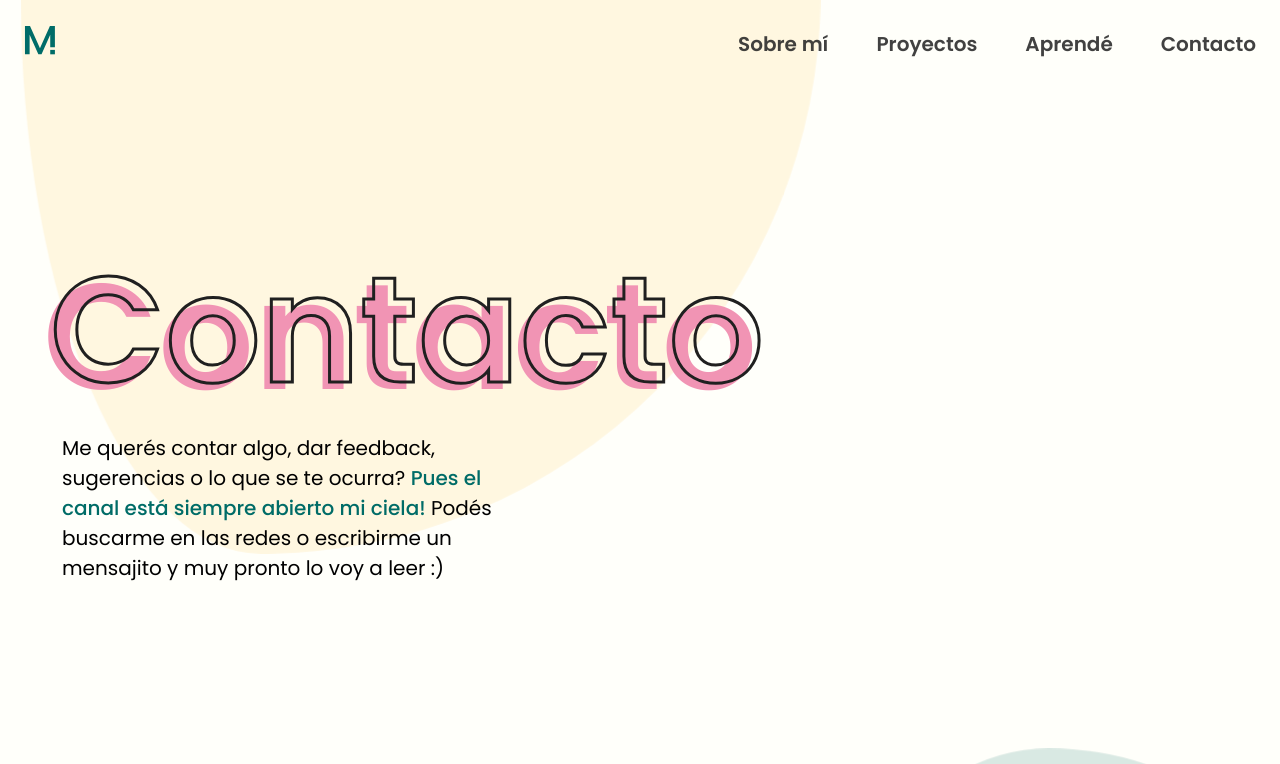
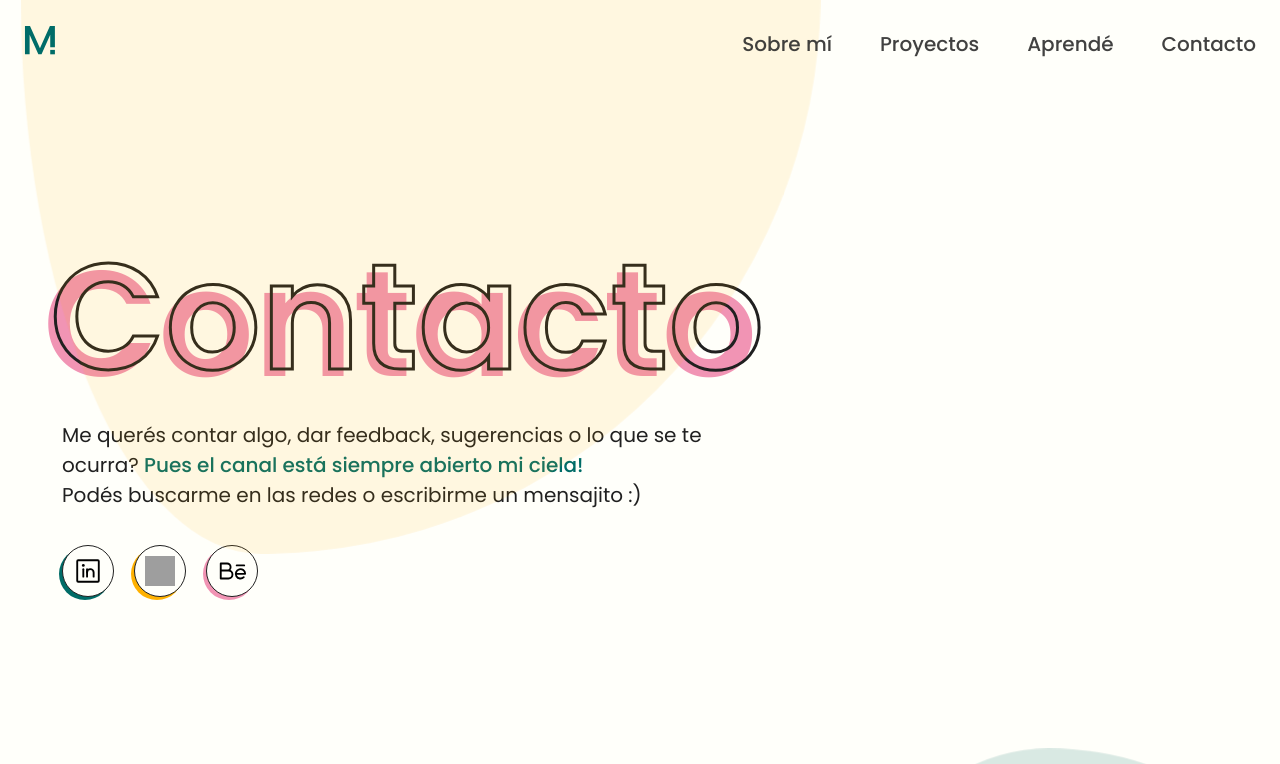
Before and after one commit to MarinaZiembar/my-portfolio, a React (Create React App) app: page /contacto in a window 1280 px wide. Shown: the top 764 px of the page. Built offline with nearby package versions, Linux system fonts and the light colour scheme; grey boxes are pictures that could not be loaded.

Commit message:
Avances en contacto y about us

```diff
--- a/src/assets/app.scss
+++ b/src/assets/app.scss
@@ -8,6 +8,7 @@
 @import './base/_general.scss';
 
 //Components
+@import './components/buttons.scss';
 @import './components/cards.scss';
 
 //Layout
@@ -18,3 +19,4 @@
 //Pages
 @import './pages/home.scss';
 @import './pages/contact.scss';
+@import './pages/about.scss';
--- /dev/null
+++ b/src/assets/components/buttons.scss
@@ -0,0 +1,38 @@
+
+.social-media-button{
+    width:50px;
+    height:50px;
+    border-radius: 50%;
+    display: flex;
+    align-items: center;
+    justify-content: center;
+    border:1px solid #202020;
+    background-color: $white !important;
+    margin-right:20px;
+    transition: all 0.3s ease;
+    .social-media-icon{
+        width: 30px;
+        height: 30px;
+    }
+    &:hover{
+        transform: translateY(-4px);
+        transition: all 0.3s ease;
+    }
+    &.green{
+        box-shadow: -3px 3px $green;
+    }
+    &.yellow{
+        box-shadow: -3px 3px $yellow;
+    }
+    &.pink{
+        box-shadow: -3px 3px $pink;
+    }
+    @include ms-mobile{
+        width:40px;
+        height:40px;
+        .social-media-icon{
+            width: 25px;
+            height: 25px;
+        }
+    }
+}
--- a/src/assets/layout/header.scss
+++ b/src/assets/layout/header.scss
@@ -27,7 +27,7 @@ header{
         display: flex;
         li{
             padding:0px 24px;
-            font-weight:600;
+            font-weight:500;
             font-size: 20px;
             &:last-of-type{
                 padding-right:0;
--- /dev/null
+++ b/src/assets/pages/about.scss
@@ -0,0 +1,47 @@
+
+.home-fifth.about{
+    .data-container{
+        display: flex;
+        flex-direction: column;
+        .hola{
+            display: inline-block;
+            --animate-delay: 0.2s !important;
+            animation-name:resizeTypo;
+            animation-duration: 1s;
+            animation-timing-function: ease;
+            animation-direction: normal;
+            animation-fill-mode: forwards;
+        }
+        .soy{
+            margin-top: -50px;
+            display: inline-block;
+            --animate-delay: 0s !important;
+            animation-name:resizeTypo;
+            animation-duration: 1s;
+            animation-timing-function: ease;
+            animation-direction: normal;
+            animation-fill-mode: forwards;
+        }
+        .maru{
+            display: inline-block;
+            margin-top: -70px;
+            font-size: 180px;
+            font-weight: 600;
+            color:$pink;
+            transition: all 0.4s ease;
+            cursor:default;
+            animation-name:resizeTypo;
+            animation-duration: 1s;
+            animation-timing-function: ease;
+            animation-direction: normal;
+            animation-fill-mode: forwards;
+        }
+    }
+}
+
+.about{
+    .social-container{
+        display: flex !important;
+        margin-top: 20px;
+    }
+}
--- a/src/assets/pages/contact.scss
+++ b/src/assets/pages/contact.scss
@@ -31,6 +31,13 @@
                 content:'Maru ;)';
             }
         }
+    }
+}
+
+.contact{
+    .main-container{
+        padding:50px;
+    }
     .title{
         font-size: 150px;
         font-weight: 600;
@@ -46,6 +53,73 @@
         font-weight: 400;
         width:40%;
         margin-left:12px;
+        color:#202020
+    }
+    .social-container{
+        display: flex;
+        margin-top: 35px;
+        margin-left:12px;
+    }
+    @include ms-mobile{
+        .main-container{
+            padding: 50px 20px !important;
+        }
+        .title{
+            font-size: 70px !important;
+            -webkit-text-stroke:1px #202020;
+            text-align: center;
+            margin-bottom: 5px;
+        }
+        .subtitle{
+            font-size: 16px;
+            margin-left:0px;
+            width: 100%;
+        }
+        .social-container{
+            margin-top: 20px;
+            margin-left: 0;
+        }
+    }
+    @include ms-tablet{
+        .title{
+            font-size: 120px !important;
+            -webkit-text-stroke:2px #202020;
+            margin-bottom: -10px;
+        }
+        .subtitle{
+            font-size: 18px;
+            margin-left:0px;
+            width: 80%;
+        }
+        .social-container{
+            margin-top: 30px;
+            margin-left: 0;
+        }
+    }
+    @include ms-tablet-lg{
+        .title{
+            font-size: 120px !important;
+            -webkit-text-stroke:2px #202020;
+            margin-bottom: -10px;
+        }
+        .subtitle{
+            font-size: 18px;
+            margin-left:0px;
+            width: 60%;
+        }
+        .social-container{
+            margin-top: 30px;
+            margin-left: 0;
+        }
+    }
+    @include ms-laptop{
+        .subtitle{
+            width: 60%;
+        }
+    }
+    @include ms-desktop{
+        .subtitle{
+            width: 45%;
         }
     }
 }
--- a/src/components/Header.js
+++ b/src/components/Header.js
@@ -61,7 +61,7 @@ function Header({animated = true}) {
                     </ul>
                 </nav>
                 {showNav &&
-                    <nav className={animated && "animate__animated animate__fadeInDown animate__slow"}>
+                    <nav className="nav-mobile">
                         <ul>
                             {
                                 routes.map((route, i) => (
--- a/src/components/Hero.js
+++ b/src/components/Hero.js
@@ -17,17 +17,17 @@ function Hero({children, home}) {
 
     return (
         <div className="data-container">
-           { showHero &&
+           {showHero &&
                 <>
-                    <p className={home ? "hola animate__animated animate__fadeInUp" : "hola animate__animated animate__fadeOutUp animate__delay-1s"}>
-                        Holaaa<span className="exclamation-mark">!</span>
+                    <p className="hola animate__animated animate__fadeInUp">
+                        Holaaa<p className="exclamation-mark">!</p>
                     </p>
-                    <p className={home ? "soy animate__animated animate__fadeInUp animate__delay-1s" : "soy animate__animated animate__fadeOutUp animate__delay-1s"}>
-                        Soy <span className="maru">Maru :)</span>
+                    <p className="soy animate__animated animate__fadeInUp animate__delay-1s">
+                        Soy <p className="maru">Maru :)</p>
                     </p>
                 </>
             }
-            {!showHero && children}
+            {children}
         </div>
     );
 
--- /dev/null
+++ b/src/components/SocialMediaButton.js
@@ -0,0 +1,18 @@
+
+
+
+function SocialMediaButton(props) {
+
+    const {path, color, icon} = props;
+
+    return (
+        <a href={path} target="_blank">
+            <div className={`social-media-button ${color}`}>
+                <img src={icon} className="social-media-icon" alt="icon" />
+            </div>
+        </a>
+    );
+
+}
+
+export default SocialMediaButton;
--- a/src/data/social.js
+++ b/src/data/social.js
@@ -1,24 +1,21 @@
-
+import linkedin from '../images/linkedin.svg';
+import github from '../images/github.svg';
+import behance from '../images/behance.svg';
 
 export const social = [
     {
-        icon:"",
-        color:"",
+        icon:linkedin,
+        color:"green",
         path:"https://www.linkedin.com/in/marina-ziembar/",
     },
     {
-        icon:"",
-        color:"",
+        icon:github,
+        color:"yellow",
         path:"https://github.com/MarinaZiembar",
     },
     {
-        icon:"",
-        color:"",
+        icon:behance,
+        color:"pink",
         path:"https://www.behance.net/marinaziembar",
     },
-    {
-        icon:"",
-        color:"",
-        path:"https://www.linkedin.com/in/marina-ziembar/",
-    }
 ]
--- a/src/pages/About.js
+++ b/src/pages/About.js
@@ -1,13 +1,42 @@
-
+import Header from "../components/Header";
+import Footer from "../components/Footer";
+import Hero from "../components/Hero";
+import BkForms from "../components/BkForms";
+import {social as rrss} from '../data/social';
+import SocialMediaButton from "../components/SocialMediaButton";
 
 
 function About() {
 
-    return (
-      <div className="">
+  return (
+    <div className="about home-fifth">
+      <Header
+        animated={false}
+      />
+      <div className="main-container">
+        <Hero home>
+          <p className="subtitle animate__animated animate__fadeIn animate__delay-1s">Soy desarrolladora y profe de desarrollo web frontend.</p>
+          <div className="social-container animate__animated animate__fadeIn animate__delay-1s">
+            {
+              rrss.map((rs,i) => (
+                <SocialMediaButton
+                  key={i}
+                  {...rs}
+                />
+              ))
+            }
+          </div>
+        </Hero>
       </div>
-    );
+      <BkForms/>
+      <Footer
+        animated={false}
+        // handleSwitchValue={() => setAudioPlay(!audioPlay)}
+        // switchValue={audioPlay}
+      />
+    </div>
+  );
 
-  }
+}
 
-  export default About;
+export default About;
--- a/src/pages/Contact.js
+++ b/src/pages/Contact.js
@@ -2,6 +2,8 @@ import Header from "../components/Header";
 import Footer from "../components/Footer";
 import Hero from "../components/Hero";
 import BkForms from "../components/BkForms";
+import {social as rrss} from '../data/social';
+import SocialMediaButton from "../components/SocialMediaButton";
 
 
 
@@ -13,11 +15,19 @@ function Contact() {
         animated={false}
       />
       <div className="main-container">
-        <Hero>
-          <p className="title animate__animated animate__fadeInUp">Contacto</p>
-          <p className="subtitle animate__animated animate__fadeIn animate__delay-1s">Me querés contar algo, dar feedback, sugerencias o lo que se te ocurra? <span className="text-green text-medium">Pues el canal está siempre abierto mi ciela!</span> Podés buscarme en las redes o escribirme un mensajito y muy pronto lo voy a leer :)</p>
-        </Hero>
-
+        <p className="title animate__animated animate__fadeInUp">Contacto</p>
+        <p className="subtitle animate__animated animate__fadeIn animate__delay-1s">Me querés contar algo, dar feedback, sugerencias o lo que se te ocurra? <span className="text-green text-medium">Pues el canal está siempre abierto mi ciela!</span></p>
+        <p className="subtitle animate__animated animate__fadeIn animate__delay-1s">Podés buscarme en las redes o escribirme un mensajito :)</p>
+        <div className="social-container animate__animated animate__fadeIn animate__delay-1s">
+          {
+            rrss.map((rs,i) => (
+              <SocialMediaButton
+                key={i}
+                {...rs}
+              />
+            ))
+          }
+        </div>
       </div>
       <BkForms/>
       <Footer
```
Also changed, not shown: src/assets/pages/home.scss (+10 -0 lines), 1 other file (tests, documents, lock files or other folders). Lines whose indentation alone changed are shown as unchanged.
